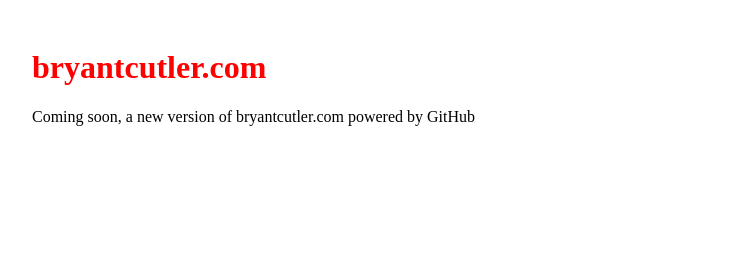
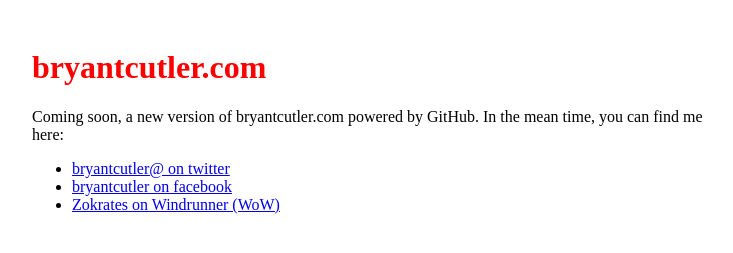
Before and after one commit to bryantcutler/bryantcutler.github.com, a plain HTML site: page index.html in a window 1280 px wide. Shown: the whole page, without its empty margins (258-991 px from the left). Drawn offline with Linux system fonts and the light colour scheme; a web font is replaced by a local one.

Commit message:
Adding links to online presence

```diff
--- a/index.html
+++ b/index.html
@@ -20,7 +20,12 @@ h1 {
 <body>
 <div id="container">
   <h1>bryantcutler.com</h1>
-  <p>Coming soon, a new version of bryantcutler.com powered by GitHub</p>
+  <p>Coming soon, a new version of bryantcutler.com powered by GitHub. In the mean time, you can find me here:</p>
+  <ul>
+    <li><a href="https://twitter.com/bryantcutler">bryantcutler@ on twitter</a></li>
+    <li><a href="https://facebook.com/bryantcutler">bryantcutler on facebook</a></li>
+    <li><a href="https://us.battle.net/wow/en/character/windrunner/Zokrates/simple">Zokrates on Windrunner (WoW)</a></li>
+  </ul>
 </div>
 </body>
 </html>
```
